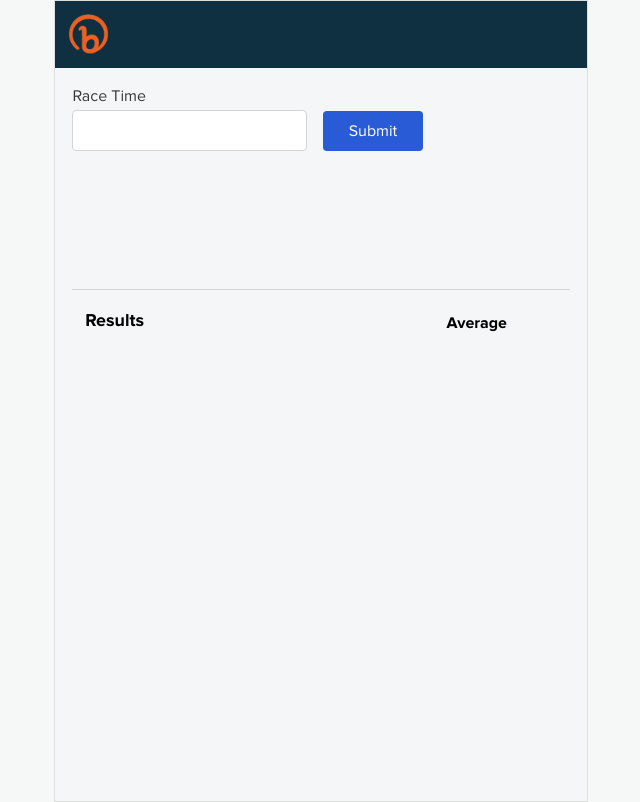
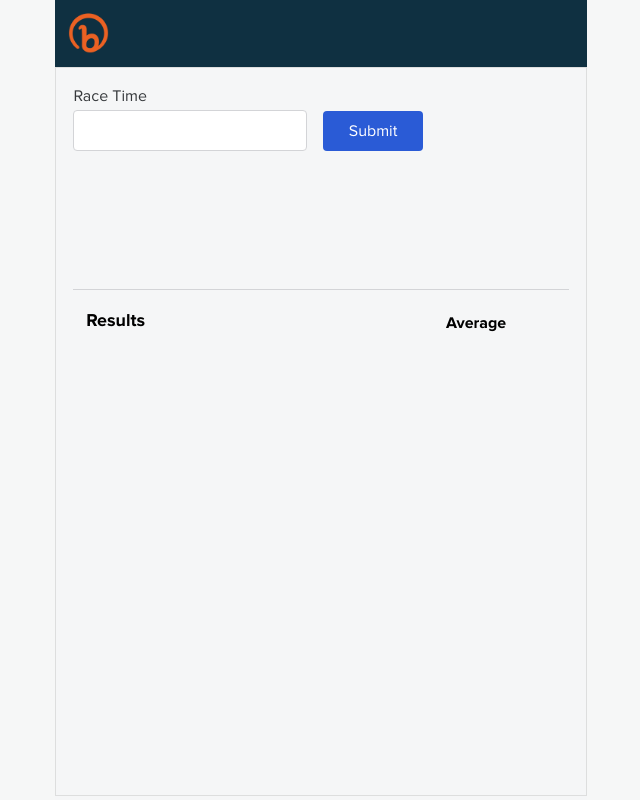
Before and after one commit to jphorner/bitly-take-home-test, a React app: page / in a window 1280 px wide. Shown: the whole page, without its empty margins (319-959 px from the left). Built offline with nearby package versions, Linux system fonts and the light colour scheme.

```diff
--- a/src/Components/App/App.css
+++ b/src/Components/App/App.css
@@ -14,5 +14,4 @@
   width: 41.5%;
   height: 100vh;
   background-color: #F5F6F7;
-  border: 1px solid #DDDEDE;
 }
--- a/src/Components/Form/Form.css
+++ b/src/Components/Form/Form.css
@@ -2,6 +2,8 @@
   text-align: left;
   padding: 3.7% 3.2% .8% 3.2%;
   color: #35383B;
+  border: 1px solid #DDDEDE;
+  border-bottom: 0px;
 }
 
 form {
--- a/src/Components/Form/Form.js
+++ b/src/Components/Form/Form.js
@@ -1,4 +1,4 @@
-import React, { Component } from 'react';
+import React from 'react';
 import './Form.css';
 
 const Form = ({submitTime}) => {
@@ -6,14 +6,14 @@
     <div className="form-container">
       <div className="race-time">Race Time</div>
       <form className="race-time-form">
-        <div className="time-input-container">
+        <section className="time-input-container">
           <input type="text" className="time-input" id="timeInput"></input>
           <button type="submit" className="time-submit-btn" onClick={submitTime}>Submit</button>
-        </div>
+        </section>
       </form>
       <div className="divider"></div>
     </div>
   )
-}
+};
 
 export default Form;
--- a/src/Components/Header/Header.js
+++ b/src/Components/Header/Header.js
@@ -6,10 +6,6 @@
       <div className="logo"></div>
     </header>
   )
-}
+};
 
 export default Header;
-
-
-// Change borders on components so that App's border does not surround all of them;
-// wireframe example does not have border around header component
--- a/src/Components/Results/Results.css
+++ b/src/Components/Results/Results.css
@@ -1,7 +1,11 @@
 .results-container {
   position: relative;
   text-align: left;
+  height: 58%;
   padding: 3.5% 6% 3.5% 5.6%;
+  border: 1px solid #DDDEDE;
+  border-top: 0px;
+  overflow-y: hidden;
 }
 
 .results-header {
@@ -13,7 +17,8 @@
 }
 
 .individual-results-container {
-  max-height: 30vh;
+  max-height: 40vh;
+  width: 50%;
   overflow-y: scroll;
 }
 
@@ -26,3 +31,11 @@
   top: 0;
   right: 15%;
 }
+
+ul {
+  padding-left: 0;
+}
+
+li {
+  list-style-type: none;
+}
--- a/src/Components/Results/Results.js
+++ b/src/Components/Results/Results.js
@@ -1,32 +1,35 @@
-import React, { Component } from 'react';
+import React from 'react';
 import './Results.css';
 
 const Results = ({results}) => {
-  let allTimes = 0;
+  let cumulativeTimes = 0;
+    // Keeps track of time total from all entries
   let allResults = results.map( result => {
-    return <div key={Math.random()}>{result}</div>;
-  })
-
-  let calculateAllTimes = results.forEach( result => {
-    allTimes = allTimes + result;
-  })
-
+    return <li key={Math.random()}>{result}</li>;
+  });
+    // Used to render each individual race time
+  let calculatecumulativeTimes = results.forEach( result => {
+    cumulativeTimes = cumulativeTimes + result;
+  });
+    // Adds each race time to cumulativeTimes
   return (
     <div className="results-container">
       <div className="individual-results-container">
         <h4 className="results-header">Results</h4>
         <section className="results">
-          {allResults}
+          <ul>
+            {allResults}
+          </ul>
         </section>
       </div>
       <div className="average-container">
         <h4 className="average-header">Average</h4>
         <section className="average-time">
-          {allTimes !== 0 && <div key="average">{Math.round(allTimes / results.length)}</div>}
+          {cumulativeTimes !== 0 && <div key="average">{Math.round(cumulativeTimes / results.length)}</div>}
         </section>
       </div>
     </div>
   )
-}
+};
 
 export default Results;
```
Also changed, not shown: src/Components/App/App.js (+16 -10 lines).
